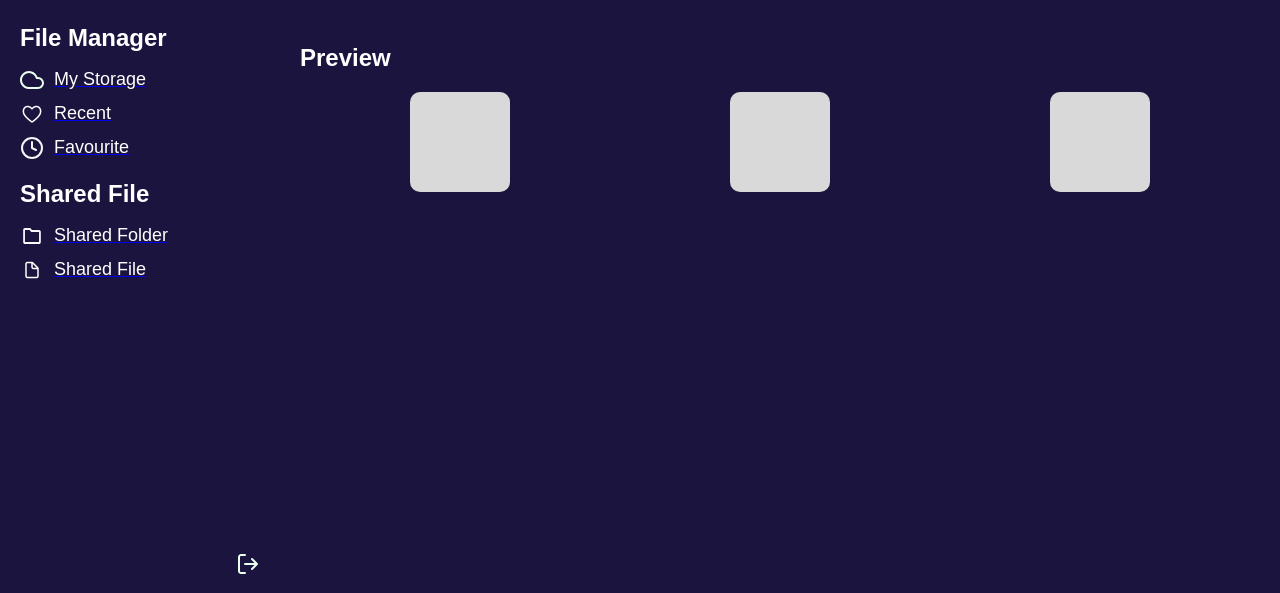
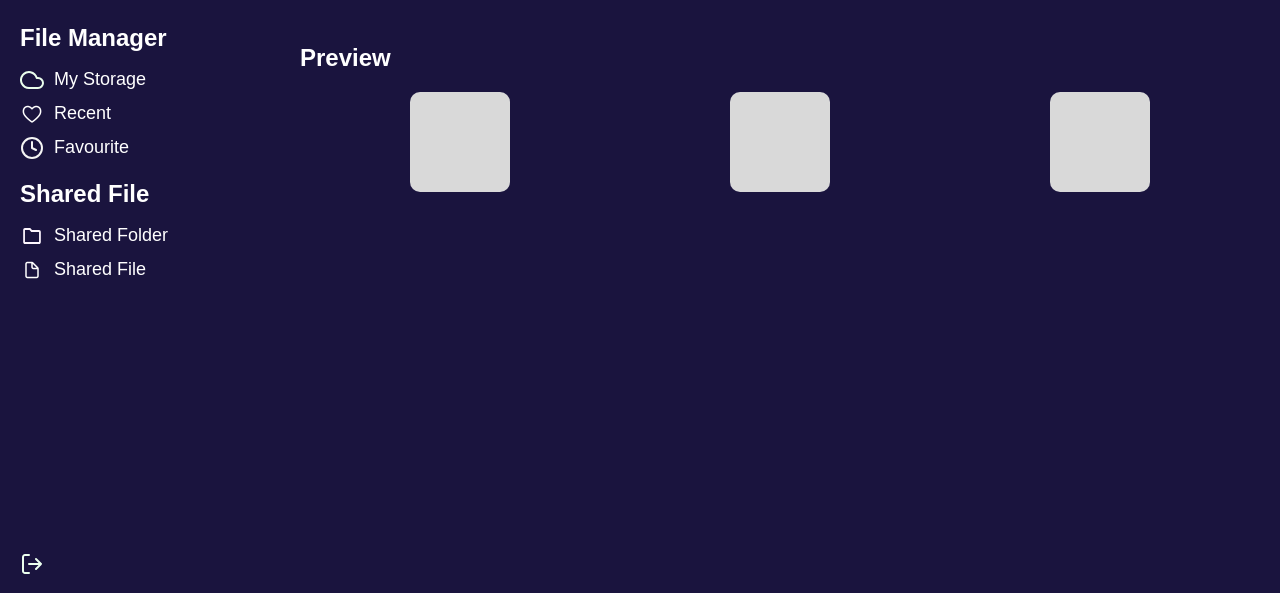
Before and after one commit to pasanmayura/Distributed-File-System, a React (Create React App) app in the folder frontend/: page /dashboard in a window 1280 px wide. Shown: the part 204-797 px from the top of the page. Built offline with nearby package versions, Linux system fonts and the light colour scheme.

Commit message:
style: update CSS to remove text decoration from links and adjust log-out alignment

```diff
--- a/frontend/src/style.css
+++ b/frontend/src/style.css
@@ -60,6 +60,10 @@
     color: #ffffff;
   }
 
+  a{
+    text-decoration: none;
+  }
+
   .menu-item .icon {
     width: 24px;
     height: 24px;
@@ -69,7 +73,7 @@
   .log-out {
     width: 24px;
     height: 24px;
-    align-self: flex-end;
+    align-self: flex-start;
   }
 
   .main-content {
```
